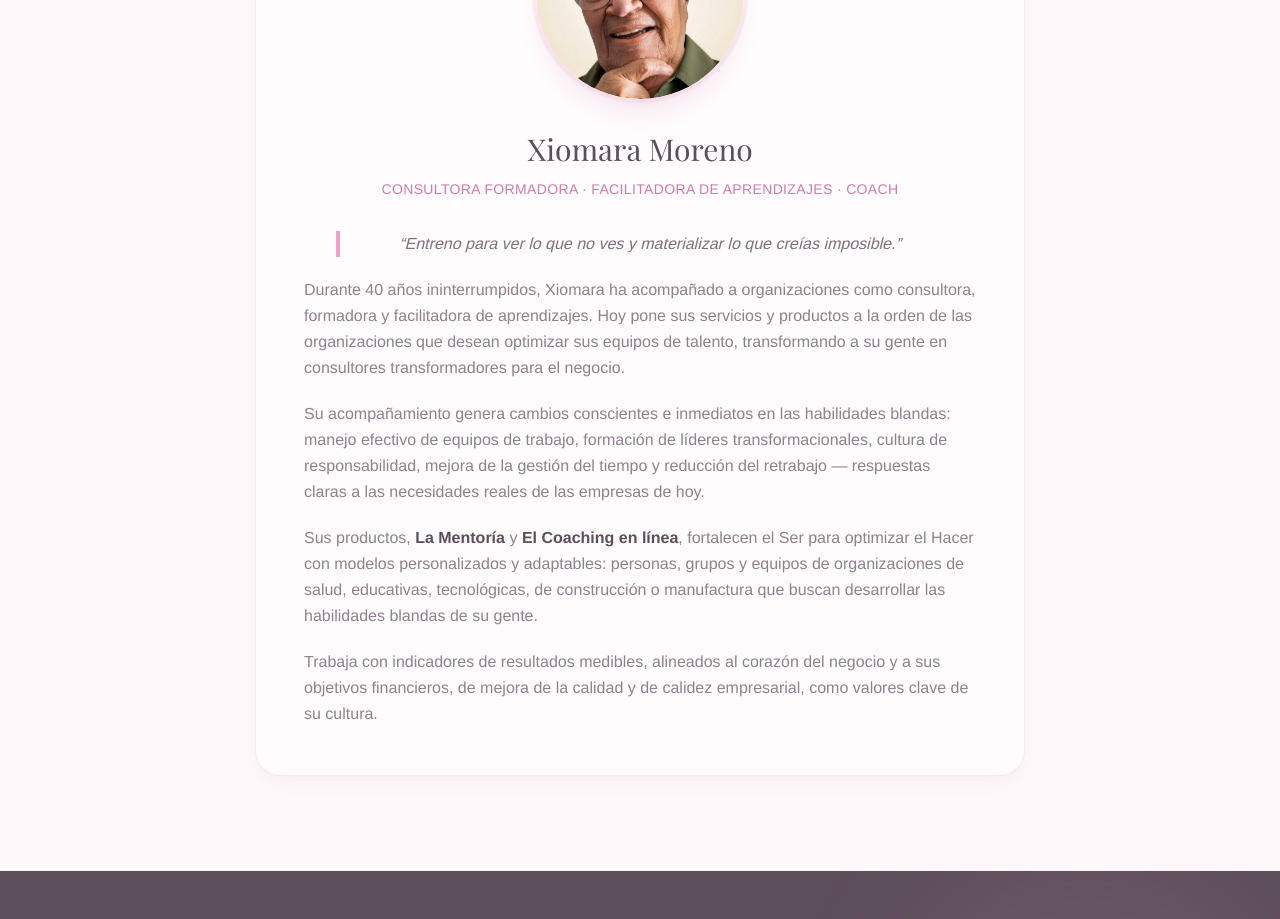
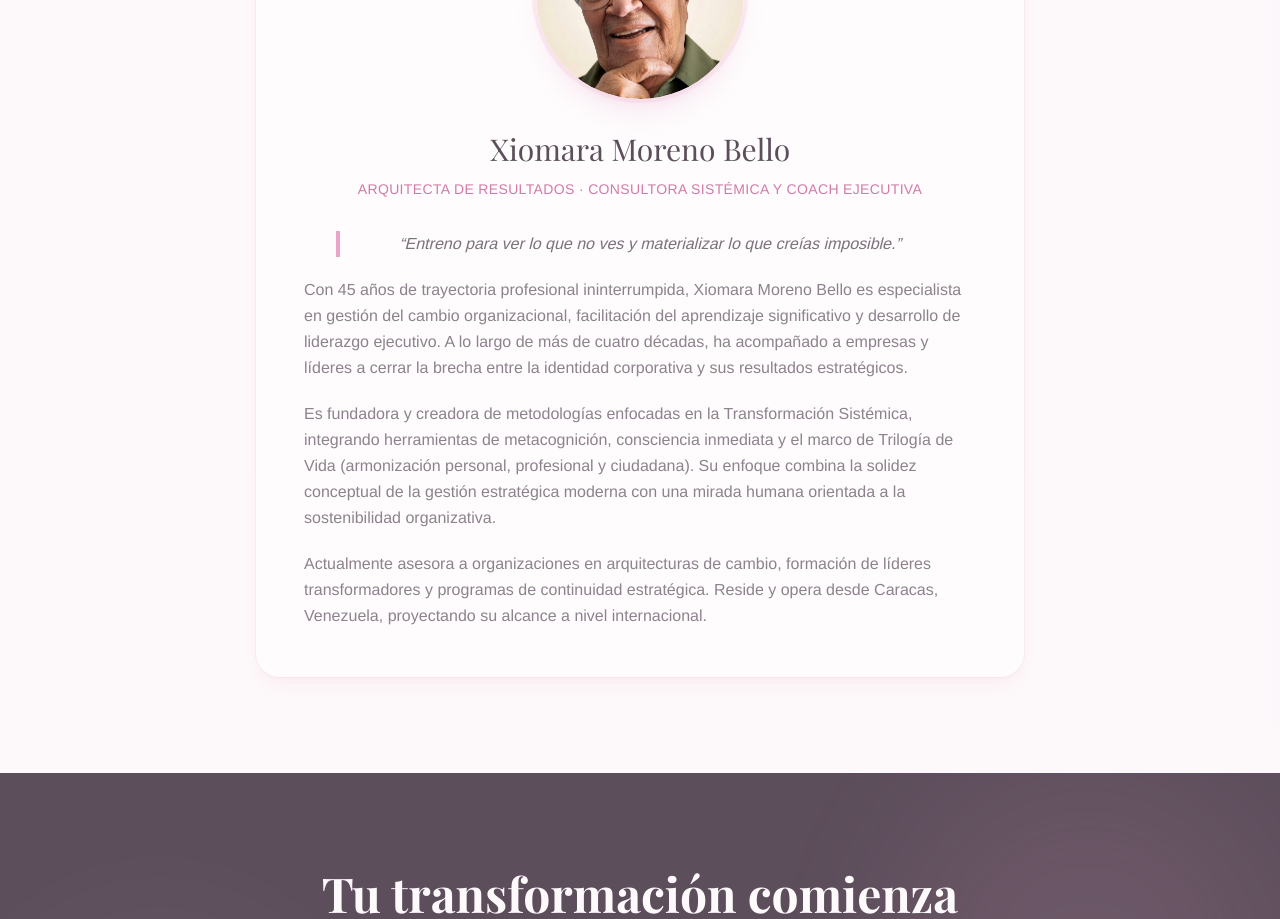
Before and after one commit to Omnix-Solution-Inc/reempoderate, a Next.js app: page / in a window 1280 px wide. Shown: the part 6640-7559 px from the top of the page. Built offline with nearby package versions, Linux system fonts and the light colour scheme; no server answers; a web font is replaced by a local one.

Commit message:
Tarjeta Xiomara Moreno Bello: nueva bio oficial (Arquitecta de Resultados, Consultora Sistémica y Coach Ejecutiva) — solicitado por Mariela

```diff
--- a/src/components/landing/RedCoachesSection.tsx
+++ b/src/components/landing/RedCoachesSection.tsx
@@ -18,7 +18,7 @@ export function RedCoachesSection() {
           </p>
         </div>
 
-        {/* Tarjeta de Xiomara Moreno */}
+        {/* Tarjeta de Xiomara Moreno Bello */}
         <div className="max-w-3xl mx-auto bg-white/60 rounded-3xl p-8 md:p-12 shadow-lg shadow-bloom/10 ring-1 ring-bloom-light/30">
           {/* Foto */}
           <div className="flex justify-center mb-8">
@@ -26,7 +26,7 @@ export function RedCoachesSection() {
               <div className="absolute inset-0 rounded-full overflow-hidden shadow-xl shadow-bloom/20 ring-4 ring-bloom-light/40">
                 <Image
                   src={XIOMARA_PHOTO}
-                  alt="Xiomara Moreno"
+                  alt="Xiomara Moreno Bello"
                   fill
                   className="object-cover rounded-full"
                   style={{ borderRadius: '9999px' }}
@@ -38,10 +38,10 @@ export function RedCoachesSection() {
 
           {/* Nombre y título */}
           <h3 className="font-playfair text-2xl md:text-3xl text-ink text-center mb-3">
-            Xiomara Moreno
+            Xiomara Moreno Bello
           </h3>
           <p className="font-arimo text-sm text-bloom-deep text-center mb-8 tracking-wide uppercase">
-            Consultora Formadora · Facilitadora de Aprendizajes · Coach
+            Arquitecta de Resultados · Consultora Sistémica y Coach Ejecutiva
           </p>
 
           {/* Biografía */}
@@ -52,38 +52,28 @@ export function RedCoachesSection() {
             </p>
 
             <p>
-              Durante 40 años ininterrumpidos, Xiomara ha acompañado a
-              organizaciones como consultora, formadora y facilitadora de
-              aprendizajes. Hoy pone sus servicios y productos a la orden de las
-              organizaciones que desean optimizar sus equipos de talento,
-              transformando a su gente en consultores transformadores para el
-              negocio.
+              Con 45 años de trayectoria profesional ininterrumpida, Xiomara
+              Moreno Bello es especialista en gestión del cambio organizacional,
+              facilitación del aprendizaje significativo y desarrollo de
+              liderazgo ejecutivo. A lo largo de más de cuatro décadas, ha
+              acompañado a empresas y líderes a cerrar la brecha entre la
+              identidad corporativa y sus resultados estratégicos.
             </p>
 
             <p>
-              Su acompañamiento genera cambios conscientes e inmediatos en las
-              habilidades blandas: manejo efectivo de equipos de trabajo,
-              formación de líderes transformacionales, cultura de
-              responsabilidad, mejora de la gestión del tiempo y reducción del
-              retrabajo — respuestas claras a las necesidades reales de las
-              empresas de hoy.
+              Es fundadora y creadora de metodologías enfocadas en la
+              Transformación Sistémica, integrando herramientas de metacognición,
+              consciencia inmediata y el marco de Trilogía de Vida (armonización
+              personal, profesional y ciudadana). Su enfoque combina la solidez
+              conceptual de la gestión estratégica moderna con una mirada humana
+              orientada a la sostenibilidad organizativa.
             </p>
 
             <p>
-              Sus productos, <strong className="text-ink">La Mentoría</strong> y{' '}
-              <strong className="text-ink">El Coaching en línea</strong>,
-              fortalecen el Ser para optimizar el Hacer con modelos
-              personalizados y adaptables: personas, grupos y equipos de
-              organizaciones de salud, educativas, tecnológicas, de
-              construcción o manufactura que buscan desarrollar las habilidades
-              blandas de su gente.
-            </p>
-
-            <p>
-              Trabaja con indicadores de resultados medibles, alineados al
-              corazón del negocio y a sus objetivos financieros, de mejora de la
-              calidad y de calidez empresarial, como valores clave de su
-              cultura.
+              Actualmente asesora a organizaciones en arquitecturas de cambio,
+              formación de líderes transformadores y programas de continuidad
+              estratégica. Reside y opera desde Caracas, Venezuela, proyectando
+              su alcance a nivel internacional.
             </p>
           </div>
         </div>
```
